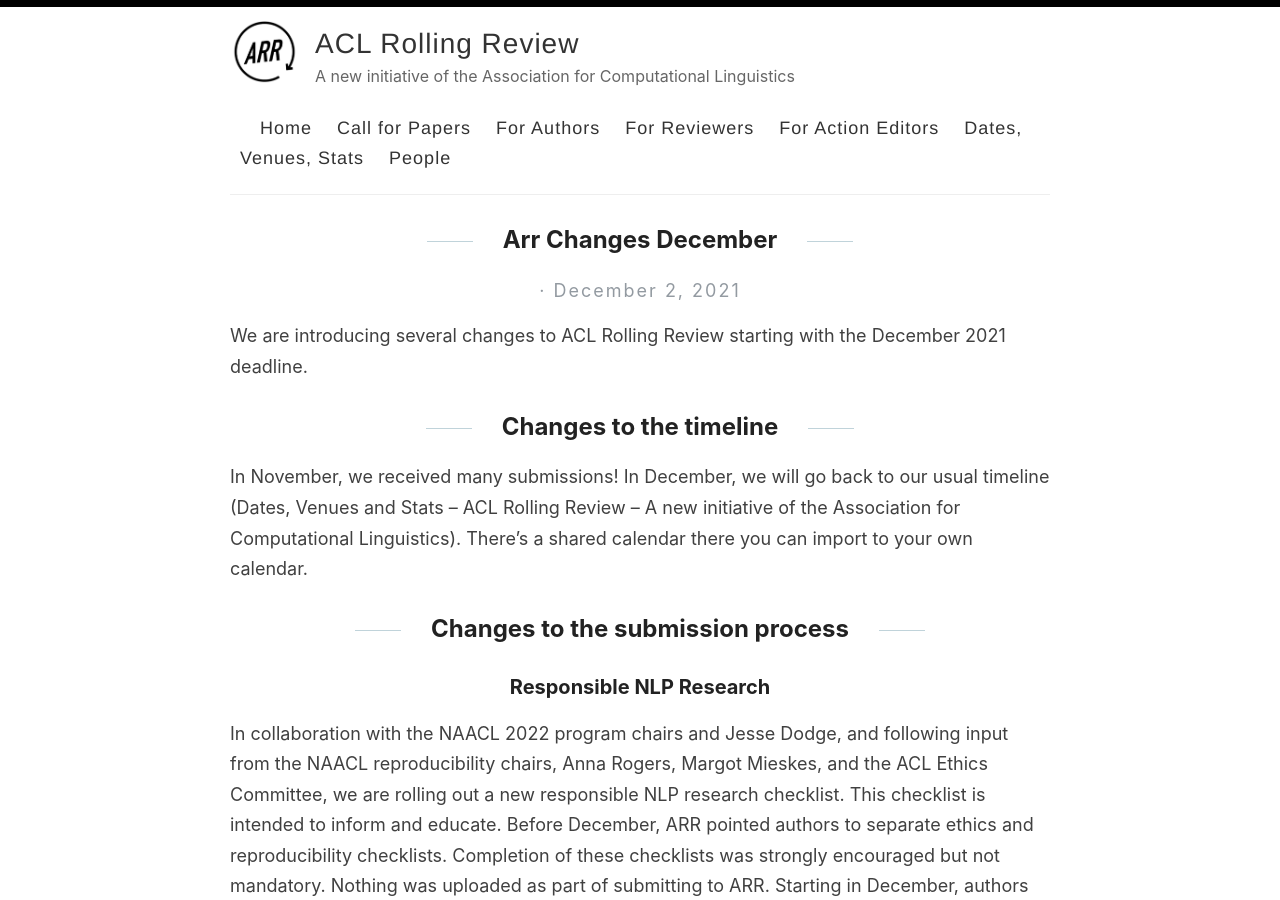
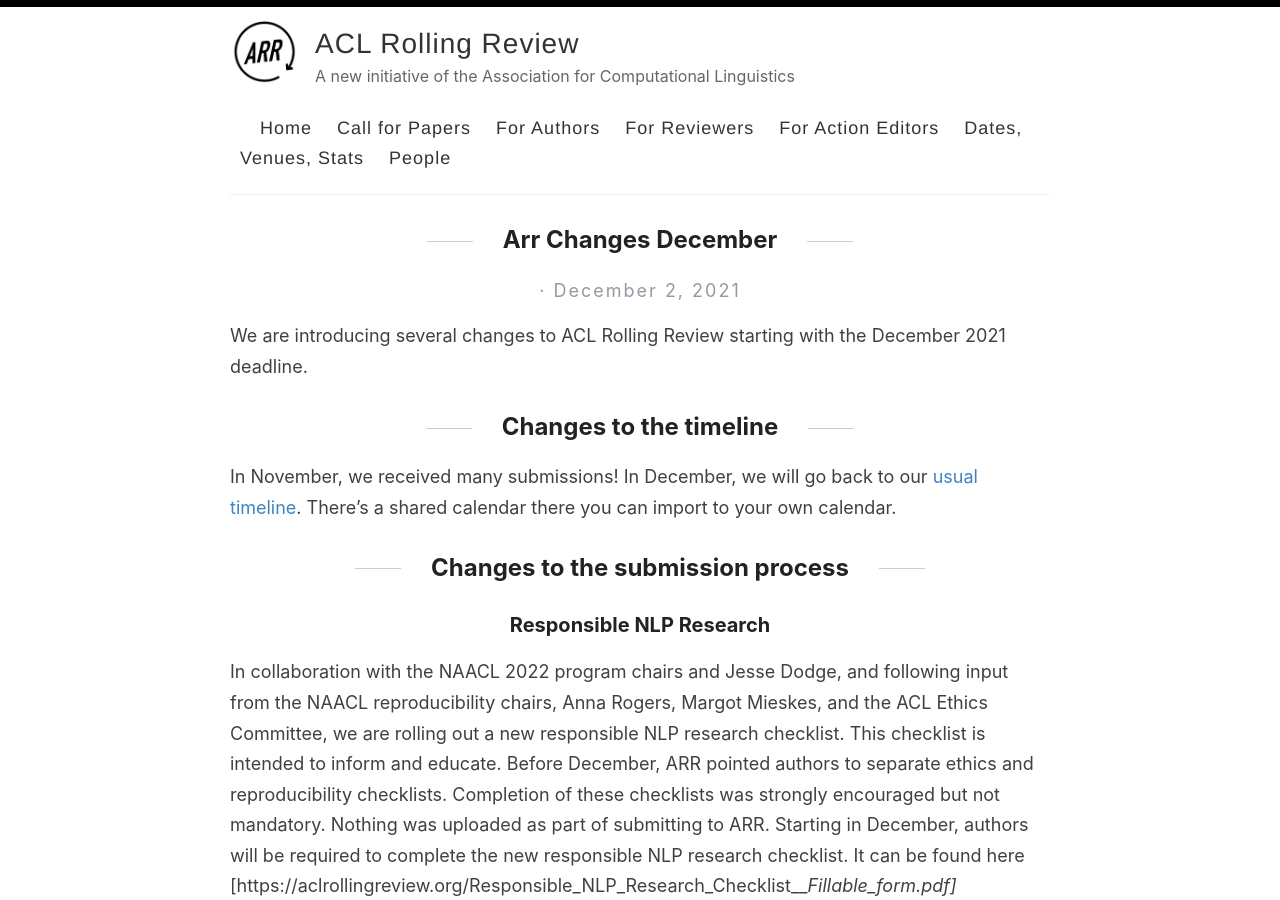
Before and after one commit to amitmerchant1990/reverie, a Jekyll site: the page built from _posts/2021-12-02-ARR-changes-December.md, in a window 1280 px wide and 900 px high. Built offline with Jekyll 4.4.1, drawn with Linux system fonts in a browser that asks for light colours; our own code applies the rules of GitHub Pages for plain Markdown files.

Commit message:
Update 2021-12-02-ARR-changes-December.md

```diff
--- a/_posts/2021-12-02-ARR-changes-December.md
+++ b/_posts/2021-12-02-ARR-changes-December.md
@@ -3,7 +3,7 @@
 
 ## Changes to the timeline
 
-In November, we received many submissions! In December, we will go back to our usual timeline (Dates, Venues and Stats – ACL Rolling Review – A new initiative of the Association for Computational Linguistics). There’s a shared calendar there you can import to your own calendar.
+In November, we received many submissions! In December, we will go back to our [usual timeline](https://aclrollingreview.org/dates). There’s a shared calendar there you can import to your own calendar.
 
 ## Changes to the submission process
 
```
